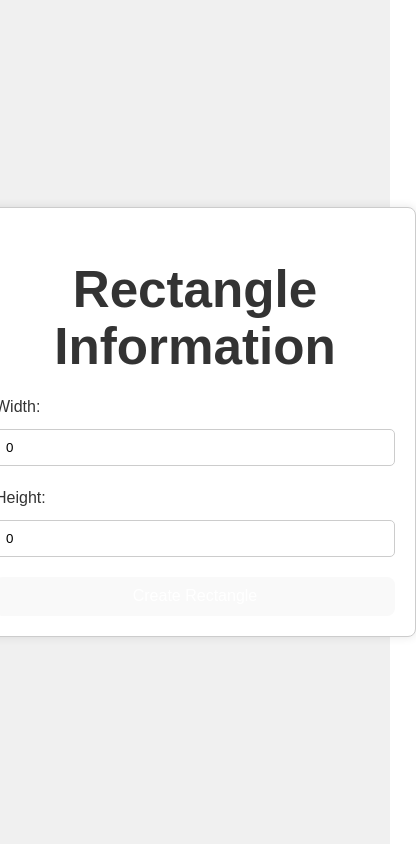
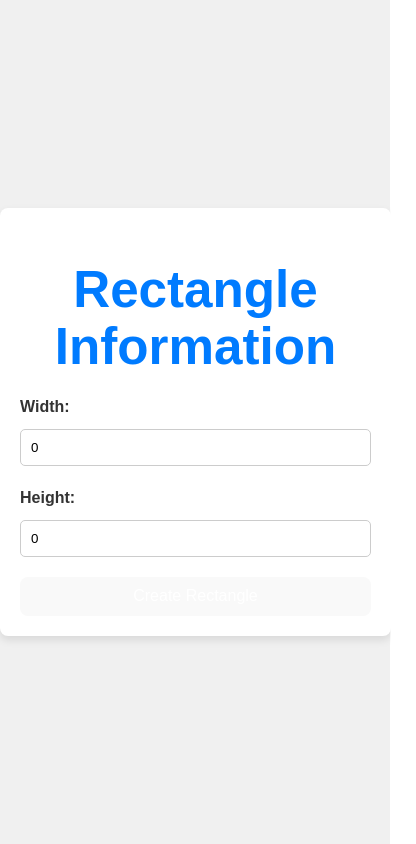
Before and after one commit to Dinalii/v1-training-roadmap, a React (Vite) app: page / in a window 390 px wide. Shown: the whole page, 416 px wide, since content can reach past the window. Built offline with nearby package versions, Linux system fonts and the light colour scheme.

Commit message:
Advanced CSS

```diff
--- a/src/App.css
+++ b/src/App.css
@@ -1,3 +1,13 @@
+/* Define variables */
+:root {
+  --primary-color: #007bff;
+  --secondary-color: #0056b3;
+  --background-color: #f0f0f0;
+  --text-color: #333;
+  --container-width: 400px;
+}
+
+/* Base styles */
 body {
   font-family: Arial, sans-serif;
   margin: 0;
@@ -6,22 +16,24 @@ body {
   justify-content: center;
   align-items: center;
   height: 100vh;
-  background-color: #f0f0f0; /* Set background color */
+  background-color: var(--background-color);
 }
 
 .container {
-  width: 400px;
+  width: var(--container-width);
   padding: 20px;
-  border: 1px solid #ccc;
   border-radius: 8px;
-  background-color: #fff; /* Set container background color */
-  box-shadow: 0 0 10px rgba(0, 0, 0, 0.1);
-  color: #333; /* Set text color */
+  background-color: #fff;
+  box-shadow: 0 4px 8px rgba(0, 0, 0, 0.1);
+  color: var(--text-color);
+  transition: box-shadow 0.3s ease;
 }
 
 h1 {
   text-align: center;
   margin-bottom: 20px;
+  color: var(--primary-color);
+  transition: color 0.3s ease; /* Add transition for heading color */
 }
 
 form {
@@ -31,6 +43,8 @@ form {
 
 label {
   margin-bottom: 10px;
+  font-weight: bold;
+  transition: color 0.3s ease; /* Add transition for label color */
 }
 
 input {
@@ -38,18 +52,27 @@ input {
   margin-bottom: 20px;
   border: 1px solid #ccc;
   border-radius: 5px;
+  transition: border-color 0.3s ease;
 }
 
 button {
   padding: 10px;
-  background-color: #007bff;
+  background-color: var(--primary-color);
   color: #fff;
   border: none;
   cursor: pointer;
   border-radius: 5px;
-  transition: background-color 0.3s;
+  transition: background-color 0.3s ease, transform 0.2s ease; /* Add transition for button background color and transform */
 }
 
 button:hover {
-  background-color: #0056b3;
+  background-color: var(--secondary-color);
+  transform: scale(1.05); /* Add hover animation for button */
 }
+
+/* Media queries for responsive design */
+@media screen and (max-width: 600px) {
+  .container {
+    width: 90%;
+  }
+}
--- a/src/BasicTypes/basicTypes.tsx
+++ b/src/BasicTypes/basicTypes.tsx
@@ -4,18 +4,30 @@ let myNumber: number = 42;
 let myString: string = "Hello, TypeScript!";
 
 // 2. Arrays
-let myArray: number[] = [1, 2, 3, 4];
-let myStringArray: string[] = ["apple", "banana", "orange"];
+let myArray: Array<number> = [1, 2, 3, 4]; // Using Array generic type
+let myStringArray: Array<string> = ["apple", "banana", "orange"];
 
 // 3. Tuples
 let myTuple: [number, string] = [1, "apple"];
 
-// 4. Enum
 export enum Color {
   Red,
   Green,
   Blue,
 }
+
+// Example usage
+const colorIndex: { [key in Color]: string } = {
+  [Color.Red]: "Red",
+  [Color.Green]: "Green",
+  [Color.Blue]: "Blue",
+};
+
+// Now you can access the color names using the enum values
+console.log(colorIndex[Color.Red]); // Output: "Red"
+console.log(colorIndex[Color.Green]); // Output: "Green"
+console.log(colorIndex[Color.Blue]); // Output: "Blue"
+
 
 let myColor: Color = Color.Green;
 
@@ -26,22 +38,18 @@ interface Shape {
 }
 
 export class Rectangle implements Shape {
-  public readonly width: number;
-  public readonly height: number;
-  public readonly color: Color; // Use the same or less restrictive access modifier
-
-  constructor(width: number, height: number, color: Color) {
-    this.width = width;
-    this.height = height;
-    this.color = color;
-  }
+  constructor(
+    public readonly width: number,
+    public readonly height: number,
+    public readonly color: Color // Using public accessor for class properties
+  ) {}
 
   area(): number {
     return this.width * this.height;
   }
 
   getDetails(): string {
-    return `Rectangle - Color: ${Color[this.color]}, Width: ${
+    return `Rectangle - Color: ${this.color}, Width: ${
       this.width
     }, Height: ${this.height}, Area: ${this.area()}`;
   }
@@ -79,7 +87,7 @@ myAny = "Now it's a string";
 myAny = true;
 
 // 6. Void
-export function sayHello(): void {
+function sayHello(): void {
   console.log("Hello, void!");
 }
 
--- a/src/main.tsx
+++ b/src/main.tsx
@@ -2,6 +2,7 @@ import React from 'react';
 import ReactDOM from 'react-dom';
 import App from './App';
 import './index.css';
+import './app.css';
 
 const rootElement = document.getElementById('root');
 if (rootElement) {
```
Also changed, not shown: src/BasicTypes/rectangleForm.tsx (added, +46 -0 lines).
